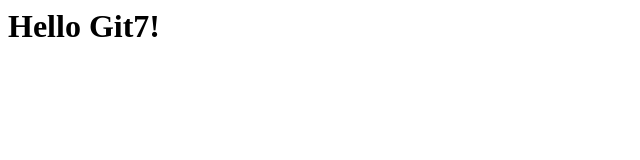
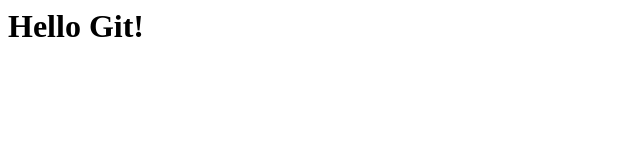
Before and after one commit to kondrashkinev/learning2025, a plain HTML site: page index.html in a window 1280 px wide. Shown: the full height of the page, 0-640 px from the left. Drawn offline with Linux system fonts and the light colour scheme.

Commit message:
all green comit

```diff
--- a/index.html
+++ b/index.html
@@ -1 +1 @@
-<h1>Hello Git7! </h1>
+<h1>Hello Git! </h1>
```
Also changed, not shown: подсказки.txt, 3 other files.
